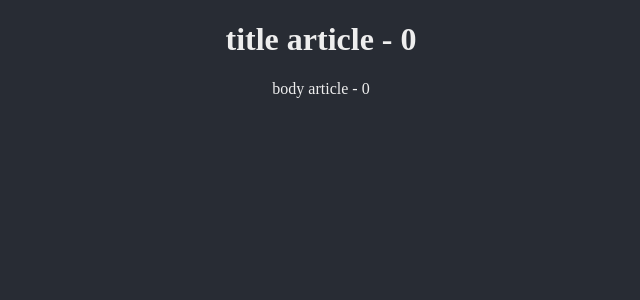
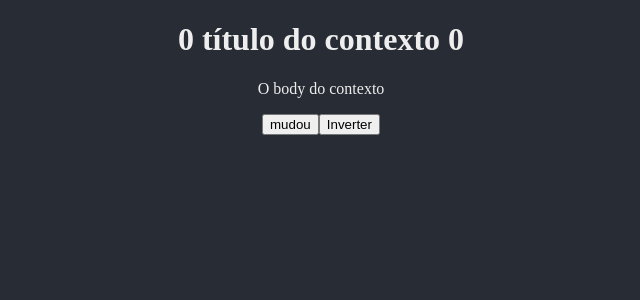
Before and after one commit to claudiobelempb/react-rooks, a React (Create React App) app: page / in a window 1280 px wide. Shown: the top 300 px of the page, without its empty margins (319-959 px from the left). Built offline with nearby package versions, Linux system fonts and the light colour scheme.

Commit message:
useReducer - React Hooks - Parte 1

```diff
--- /dev/null
+++ b/src/UseReducer.js
@@ -0,0 +1,43 @@
+import { useReducer } from 'react';
+
+const globalState = {
+  title: '0 título do contexto',
+  body: 'O body do contexto',
+  counter: 0,
+};
+
+const fnReducer = (state, action) => {
+  switch (action.type) {
+    case 'muda': {
+      console.log('chamou muda', action.playload);
+      return { ...state, title: action.playload };
+    }
+    case 'inverter': {
+      console.log('chamou inverter');
+      const { title } = state;
+      return { ...state, title: title.split('').reverse().join('') };
+    }
+  }
+  return { ...state };
+};
+
+const UseReducer = () => {
+  const [state, dispatch] = useReducer(fnReducer, globalState);
+  const { counter, title, body } = state;
+
+  return (
+    <div className={'App'}>
+      <h1>
+        {' '}
+        {title} {counter}{' '}
+      </h1>
+      <p>{body}</p>
+      <button onClick={() => dispatch({ type: 'muda', playload: new Date().toLocaleDateString('pt-BR') })}>
+        mudou
+      </button>
+      <button onClick={() => dispatch({ type: 'inverter' })}>Inverter</button>
+    </div>
+  );
+};
+
+export { UseReducer };
--- a/src/contexts/ContextDefault/data.js
+++ b/src/contexts/ContextDefault/data.js
@@ -1,5 +1,5 @@
 const data = {
-  title: 'title article',
+  title: 'Blá Blá Blá',
   body: 'body article',
   counter: 0,
 };
--- a/src/index.js
+++ b/src/index.js
@@ -7,12 +7,13 @@ import './App.css';
 // import { UseCallback } from './UseCallback';
 // import { UseMemoA } from './UseMemoA';
 // import { UseRef } from './UseRef';
-import { UseContext } from './UseContext';
+// import { UseContext } from './UseContext';
+import { UseReducer } from './UseReducer';
 import reportWebVitals from './reportWebVitals';
 
 ReactDOM.render(
   <React.StrictMode>
-    <UseContext />
+    <UseReducer />
   </React.StrictMode>,
   document.getElementById('root'),
 );
```
